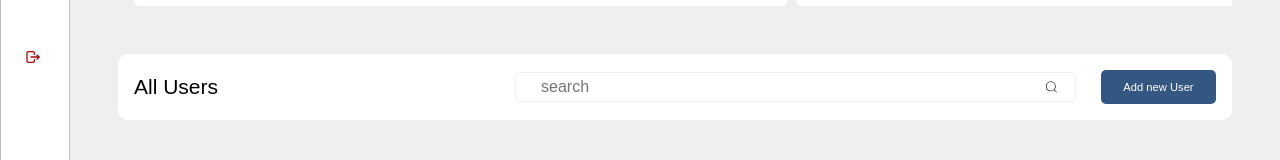
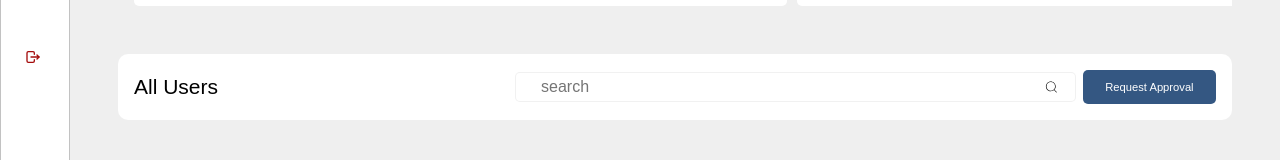
Before and after one commit to chinemerem-droid/FRONTEND-AMS-WEB-OFFICIAL, a React (Create React App) app: page /managepeople in a window 1280 px wide. Shown: the part 521-681 px from the top of the page. Built offline with nearby package versions, Linux system fonts and the light colour scheme.

Commit message:
User Condition

```diff
--- a/package.json
+++ b/package.json
@@ -11,6 +11,7 @@
     "axios": "^1.7.2",
     "bootstrap": "^5.3.3",
     "dotenv": "^16.4.5",
+    "jwt-decode": "^4.0.0",
     "react": "^18.3.1",
     "react-dom": "^18.3.1",
     "react-icons": "^5.2.1",
--- a/src/Amsweb/pages/AddNewUser/addNewUser.jsx
+++ b/src/Amsweb/pages/AddNewUser/addNewUser.jsx
@@ -1,15 +1,24 @@
-import React from "react";
+import React , { useState, useContext } from "react";
 import "./addNewUser.css";
 import { toast } from "react-toastify";
+import { RoleContext } from '../../../RoleContext';
 
 function AddNewUser() {
   const notify = () => toast("New User Added");
+  const { roleID } = useContext(RoleContext);
+
+ let buttonText;
+  if (roleID === "A1") {
+    buttonText = "Add New User";
+  } else {
+    buttonText = "Request Approval For New User";
+  }
 
   return (
     <div className="table-container-2">
       <div>
         <div className="header-text">
-          <h1>Add new user</h1>
+          <h1>{buttonText}</h1>
           <h2>please fill out the form with the users' details</h2>
         </div>
       </div>
@@ -76,7 +85,7 @@ function AddNewUser() {
           </label>
         </div>
         <button className="add-user-btn" onClick={notify}>
-          <h1>Request Approval</h1>
+        {buttonText}
         </button>
       </div>
     </div>
--- a/src/Amsweb/pages/LoginPage/LoginPage.jsx
+++ b/src/Amsweb/pages/LoginPage/LoginPage.jsx
@@ -1,25 +1,21 @@
-import React, { useState } from "react";
+import React, { useState, useContext } from 'react';
 import "./LoginPage.css";
-import { FaEye, FaEyeSlash } from "react-icons/fa";
-import { toast } from "react-toastify";
-import { ToastContainer } from "react-toastify";
-import axios from "axios";
-import {
-	LoginIcon,
-	ContentIcon,
-	userIcon,
-	FrameIcon,
-} from "../../components/SvgIcons";
-import { useNavigate } from "react-router-dom";
-import * as imports from "../../components/SvgIcons";
+import { FaEye, FaEyeSlash } from 'react-icons/fa';
+import { toast, ToastContainer } from 'react-toastify';
+import  {jwtDecode}  from "jwt-decode";
+import axios from 'axios';
+import { LoginIcon, ContentIcon, FrameIcon } from '../../components/SvgIcons';
+import { useNavigate } from 'react-router-dom';
+import { RoleContext } from '../../../RoleContext'; // Correct import path
+
 function LoginPage() {
   const navigate = useNavigate();
+  const { setRoleID } = useContext(RoleContext); // Use context
   const [showPassword, setShowPassword] = useState(false);
-	const [username, setUsername] = useState("");
-	const [password, setPassword] = useState("");
-	const [message, setMessage] = useState("");
-	const [token, setToken] = useState("");
-
+  const [username, setUsername] = useState('');
+  const [password, setPassword] = useState('');
+  const [message, setMessage] = useState('');
+  const [token, setToken] = useState('');
 
   const submitCredentials = async () => {
     try {
@@ -28,12 +24,18 @@ function LoginPage() {
         Password: password
       });
       setMessage(response.data.message);
-			setToken(response.data.token);
-			navigate("/home")
-		}
-		catch (error) {
+      const token = response.data.token;
+      setToken(token);
+      const decodedToken = jwtDecode(token);
+      const roleID = decodedToken.LabRole;
+      console.log('Decoded Token:', decodedToken);
+      console.log('Role_ID:', roleID);
+      setRoleID(roleID);
+      toast.success(`Role_ID: ${roleID}`);
+      navigate('/home');
+    } catch (error) {
       console.log(error);
-			toast.error(error.response.data)
+      toast.error(error.response.data);
     }
   };
 
@@ -66,7 +68,7 @@ function LoginPage() {
             </div>
             <div className="input-div">
               <input
-								type={showPassword ? "tel" : "password"}
+                type={showPassword ? 'tel' : 'password'}
                 placeholder="Password"
                 value={password}
                 onChange={(e) => setPassword(e.target.value)}
--- a/src/Amsweb/pages/ManagePeoplePage/managepeople.jsx
+++ b/src/Amsweb/pages/ManagePeoplePage/managepeople.jsx
@@ -1,12 +1,13 @@
-import React, { useState } from "react";
+import React, { useState, useContext } from "react";
+import { RoleContext } from '../../../RoleContext'; // Correct import path
 import "./managepeople.css";
 import HorizontalScroll from "../../components/HorizontalScroll/HorizontalScroll";
 import { CiSearch } from "react-icons/ci";
 import AddNewUser from "../AddNewUser/addNewUser";
 import { ToastContainer } from "react-toastify";
-// import menuDot from "../images/menu-dots";
 
 function Managepeople() {
+  const { roleID } = useContext(RoleContext);
   const [addNewUserPage, setAddNewUserPage] = useState(1);
 
   const handleClick = () => {
@@ -23,6 +24,13 @@ function Managepeople() {
     "hyy",
     "hyy",
   ];
+
+  let buttonText;
+  if (roleID === "A1") {
+    buttonText = "Add User";
+  } else {
+    buttonText = "Request Approval";
+  }
 
   return (
     <>
@@ -47,7 +55,7 @@ function Managepeople() {
                 </form>
                 <div>
                   <button className="add-user-button" onClick={handleClick}>
-                    Add new User
+                    {buttonText}
                   </button>
                 </div>
               </div>
@@ -55,7 +63,7 @@ function Managepeople() {
           </>
         )}
 
-        {addNewUserPage && addNewUserPage == 2 && (
+        {addNewUserPage && addNewUserPage === 2 && (
           <>
             <AddNewUser />
           </>
--- /dev/null
+++ b/src/RoleContext.js
@@ -0,0 +1,13 @@
+import React, { createContext, useState } from 'react';
+
+export const RoleContext = createContext();
+
+export const RoleProvider = ({ children }) => {
+  const [roleID, setRoleID] = useState(null);
+
+  return (
+    <RoleContext.Provider value={{ roleID, setRoleID }}>
+      {children}
+    </RoleContext.Provider>
+  );
+};
--- a/src/index.js
+++ b/src/index.js
@@ -1,18 +1,17 @@
 import React from 'react';
-import ReactDOM from 'react-dom/client';
-import "react-toastify/dist/ReactToastify.css"
+import ReactDOM from 'react-dom';
+import "react-toastify/dist/ReactToastify.css";
 import './index.css';
 import App from './App';
 import reportWebVitals from './reportWebVitals';
+import { RoleProvider } from './RoleContext';
 
 const root = ReactDOM.createRoot(document.getElementById('root'));
 root.render(
   <React.StrictMode>
-
-    <App />
-
-
-
+    <RoleProvider>
+      <App />
+    </RoleProvider>
   </React.StrictMode>
 );
 
```
Also changed, not shown: 1 other file (tests, documents, lock files or other folders). Lines whose indentation alone changed are shown as unchanged.
